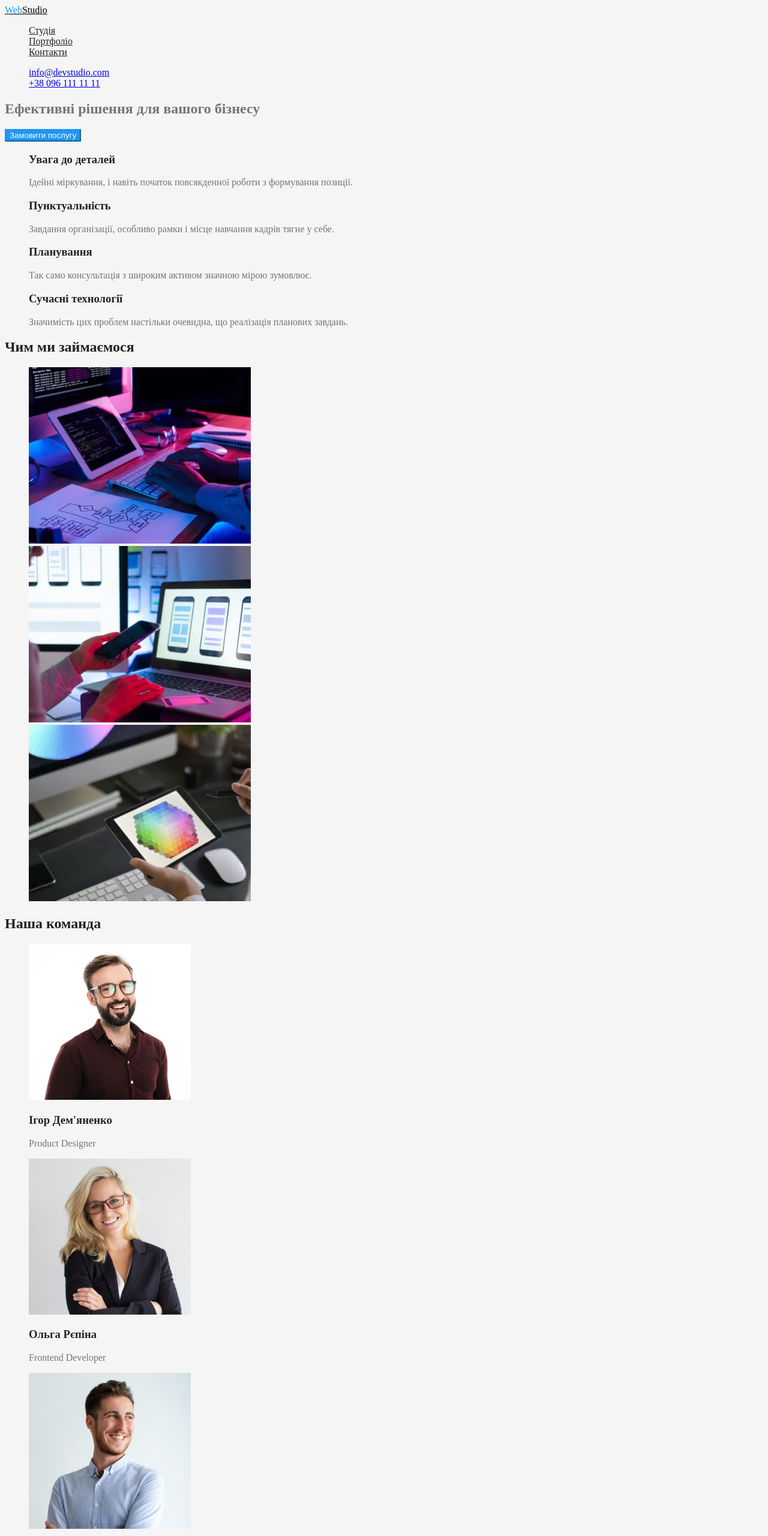
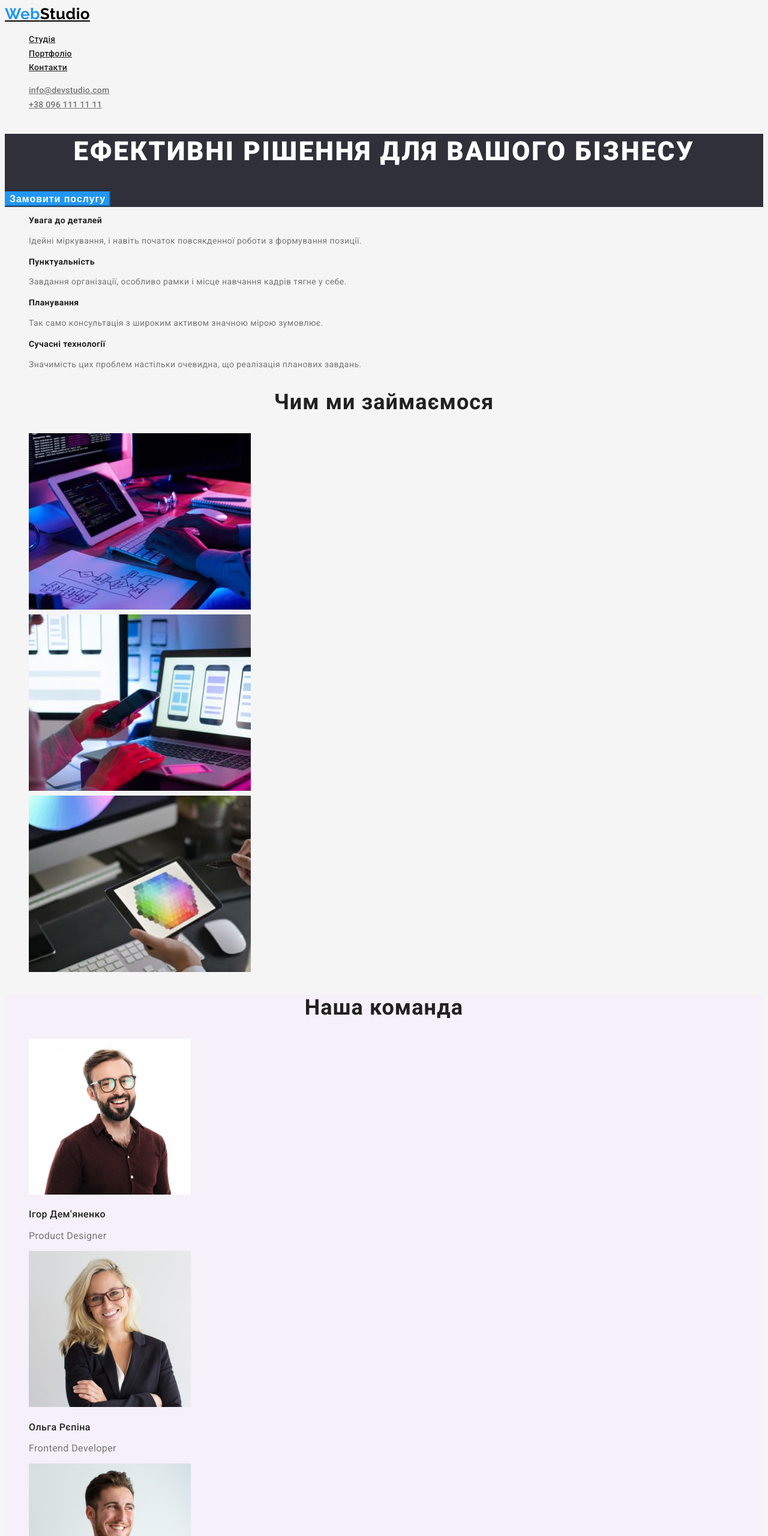
Before and after one commit to OleksandrBabichev/goit-markup-hw-02, a plain HTML site: page index.html in a window 1280 px wide. Shown: the top 2560 px of the page at 60% size. Drawn offline with Linux system fonts and the light colour scheme.

Commit message:
Встановлює CSS (колір+текст) для index.html

```diff
--- a/css/Styles.css
+++ b/css/Styles.css
@@ -16,31 +16,136 @@
         --primary-bcg-color: #F5F5F5;}
 body {
     background-color: var(--primary-bcg-color);
-    color: #757575;}
+    color: #757575;
+    font-family: roboto, sans-serif;
+    font-style: normal;
+    letter-spacing: 0.03em;
+    font-size: 14px;
+    line-height: 1.7;}
 
 .list {list-style: none;}
 
-.logo {color: #000000;}
+/* head  */
+
+.logo {color: #000000;
+        font-family: raleway, sans-serif;
+        font-weight: 700;
+        font-size: 26px;
+        line-height: 1.2;}
 
 .web {color: var(--hover-tet-color);}
 
 .site-nav .link{
-    color: var(--title-text-color);}
+    color: var(--title-text-color);
+
+    font-weight: 500;
+    font-size: 14px;
+    line-height: 1.2;
+    letter-spacing: 0.02em;}
 
 .site-nav .link:hover,
 .site-nav .link:focus {
     color: var(--hover-tet-color);}
 
-.section-title {color: var(--title-text-color);}
+.head-contact {
+    color:#757575;
+    font-weight: 500;
+    font-size: 14px;
+    line-height: 1.2;
+    letter-spacing: 0.02em;
+}
+
+.head-contact:hover,
+.head-contact:focus {
+    color: var(--hover-tet-color)
+}
+
+/* hero  */
+.hero {
+    background-color: #2F303A;}
+/* временно */
+
+.hero-title {
+    font-weight: 900;
+    font-size: 44px;
+    line-height: 1.35;
+    text-align: center;
+    letter-spacing: 0.06em;
+    text-transform: uppercase;
+    color: #ffffff;}
+
+.hero .button {
+    font-weight: 700;
+    font-size: 16px;
+    line-height: 1.2;
+    letter-spacing: 0.06em;}
+
+/* переваги  */
 
 .feature .title {
-    color: var(--title-text-color);}
+    color: var(--title-text-color);
+
+    font-weight: 700;
+    font-size: 14px;
+    line-height: 1.2;}
+
+.section-title {
+    color: var(--title-text-color);
+
+    font-weight: 700;
+    font-size: 36px;
+    line-height: 1.2;
+    text-align: center;
+    letter-spacing: 0.03em;}
+
+/* команда */
+.team-bcg {background-color: #F5F0FA;}
 
 .team .title {
-    color: var(--title-text-color);}
+    color: var(--title-text-color);
+
+    font-weight: 500;
+    font-size: 16px;
+    line-height: 1.2;
+}
+
+.team .job {
+    font-weight: 400;
+    font-size: 16px;
+    line-height: 1.2;
+}
 
 .examples .title {
-    color: var(--title-text-color);}
+    color: var(--title-text-color);
+}
+
+/* footer */
+
+.foot {background-color: #2F303A;}
+
+.foot .logo-foot {
+    color: var(--primary-bcg-color);
+
+    font-weight: 700;
+    font-size: 26px;
+    line-height: 1.2;
+    letter-spacing: 0.03em;}
+
+.address {
+    font-style: normal;
+    font-weight: 400;
+    font-size: 14px;
+    line-height: 1.7;
+}
+
+.address-foot {
+    color: var(--primary-bcg-color);
+}
+
+.contact-foot {
+    color: rgba(255, 255, 255, 0.6);}
+
+/* кнопки */
 
 .button {
     color: var(--title-text-color);
--- a/index.html
+++ b/index.html
@@ -5,6 +5,13 @@
     <meta http-equiv="X-UA-Compatible" content="IE=edge">
     <meta name="viewport" content="width=device-width, initial-scale=1.0">
     <title>Web Studio</title>
+
+    <!-- <link rel="preconnect" href="https://fonts.googleapis.com">
+    <link rel="preconnect" href="https://fonts.gstatic.com" crossorigin> -->
+
+    <link href="https://fonts.googleapis.com/css2?family=Raleway:wght@700&family=Roboto:wght@400;500;700;900&display=swap" rel="stylesheet">
+
+
     <link rel="stylesheet" href="./css/Styles.css">
 </head>
 <body>
@@ -22,12 +29,12 @@
         </nav>
         <!-- Контакти шапки -->
         <ul class="list">
-            <li><a href="mailto:info@devstudio.com">info@devstudio.com</a></li>
-            <li><a href="tel:+380961111111">+38 096 111 11 11</a></li>
+            <li><a href="mailto:info@devstudio.com" class="head-contact">info@devstudio.com</a></li>
+            <li><a href="tel:+380961111111" class="head-contact">+38 096 111 11 11</a></li>
         </ul>
     </header>
     <main>
-        <!-- банер -->
+        <!-- герой -->
         <section class="hero">
             <h1 class="hero-title">Ефективні рішення для вашого бізнесу</h1>
             <button type="button" class="button primary">Замовити послугу</button>
@@ -69,40 +76,42 @@
                     width="370"></li>
             </ul>
         </section>
-        <section class="section">
+        <!-- команда -->
+        <section class="section team-bcg">
             <h2 class="section-title">Наша команда</h2>
             <ul class="list team">
                 <li>
                     <img src="./images/ihor.jpg" alt="Ігор Дем'яненко" width="270">
                     <h3 class="title">Ігор Дем'яненко</h3>
-                    <p>Product Designer</p>
+                    <p class="job">Product Designer</p>
                 </li>
                 <li>
                     <img src="./images/olha.jpg" alt="Ольга Рєпіна" width="270">
                     <h3 class="title">Ольга Рєпіна</h3>
-                    <p>Frontend Developer</p>
+                    <p class="job">Frontend Developer</p>
                 </li>
                 <li>
                     <img src="./images/mykola.jpg" alt="Микола Тарасов" width="270">
                     <h3 class="title">Микола Тарасов</h3>
-                    <p>Marketing</p>
+                    <p class="job">Marketing</p>
                 </li>
                 <li>
                     <img src="./images/myhaylo.jpg" alt="Михайло Єрмаков" width="270">
                     <h3 class="title">Михайло Єрмаков</h3>
-                    <p>UI Designer</p>
+                    <p class="job">UI Designer</p>
                 </li>
             </ul>
         </section>
     </main>
-    <footer>
-            <a href="./index.html">WebStudio</a>
-            <address>
-                <ul class="list">
-                    <li><a href="https://goo.gl/maps/WEHEHAfVCG1a7tQ68" target="_blank" rel="noreferrer noopener">
+    <footer class="foot">
+        <a href="./index.html" class="logo logo-foot">
+            <span class="web">Web</span>Studio</a>
+            <address class="address">
+                <ul class="list ">
+                    <li><a href="https://goo.gl/maps/WEHEHAfVCG1a7tQ68" target="_blank" rel="noreferrer noopener" class="address-foot">
                             м. Київ, пр-т Лесі Українки, 26</a></li>
-                    <li><a href="mailto:info@devstudio.com">info@devstudio.com</a></li>
-                    <li><a href="tel:+380961111111">+38 096 111 11 11</a></li>
+                    <li><a href="mailto:info@devstudio.com" class="contact-foot">info@devstudio.com</a></li>
+                    <li><a href="tel:+380961111111" class="contact-foot">+38 096 111 11 11</a></li>
                 </ul>
             </address>
     </footer>
```
Also changed, not shown: portfolio.html (+7 -0 lines).
